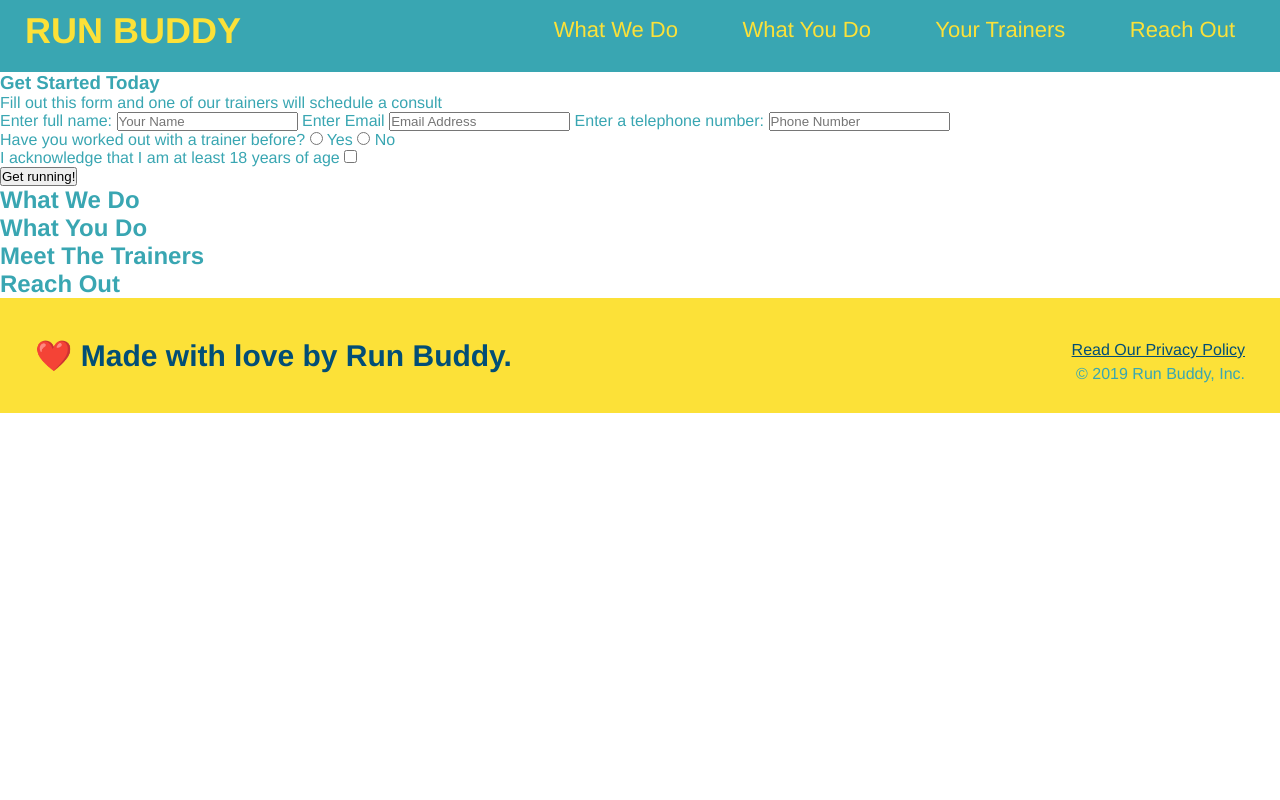
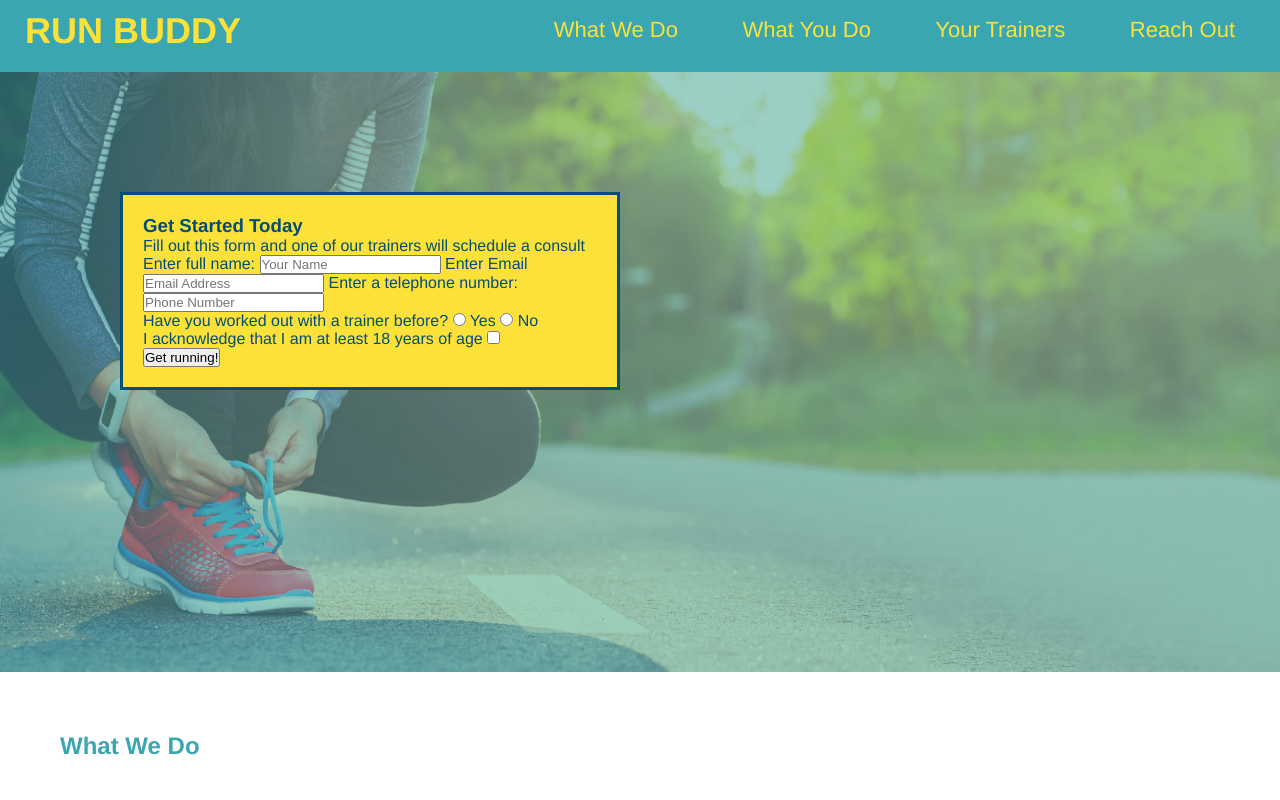
Before and after one commit to gjspencer22/run-buddy, a plain HTML site: page index.html in a window 1280 px wide. Shown: the top 800 px of the page. Drawn offline with Linux system fonts and the light colour scheme.

Commit message:
hero picture added box around signup section

```diff
--- a/assets/css/style.css
+++ b/assets/css/style.css
@@ -55,3 +55,20 @@ footer div{
 footer a {
     color: #024e76;
 }
+section {
+    padding: 60px;
+
+}
+.hero {
+    background-image: url("../images/hero-bg.jpg");
+    height: 600px;
+    background-size: cover;
+    background-position: center;
+}
+.hero-form {
+background-color: #fce138;
+padding: 20px;
+width: 500px;
+color: #024e76;
+border: solid 3px #024e76;
+}
--- a/index.html
+++ b/index.html
@@ -40,9 +40,9 @@
      </nav>
 
 </header>
-
+<section class="hero">
 <section>
-    <div>
+    <div class="hero-form">
         <h3> Get Started Today</h3>
         <p>Fill out this form and one of our trainers will schedule a consult</p>
         <form>
@@ -69,7 +69,7 @@
                 Get running!
             </button>
         </form>
-
+    </section>
     </div>
 </section>
 
@@ -88,7 +88,7 @@
     <section>
         <h2>Reach Out</h2>
     </section>
-
+        </section>
     <footer>
         <h2>❤️ Made with love by Run Buddy.</h2>
         <div>
```
Also changed, not shown: assets/images/hero-bg.jpg (added).
